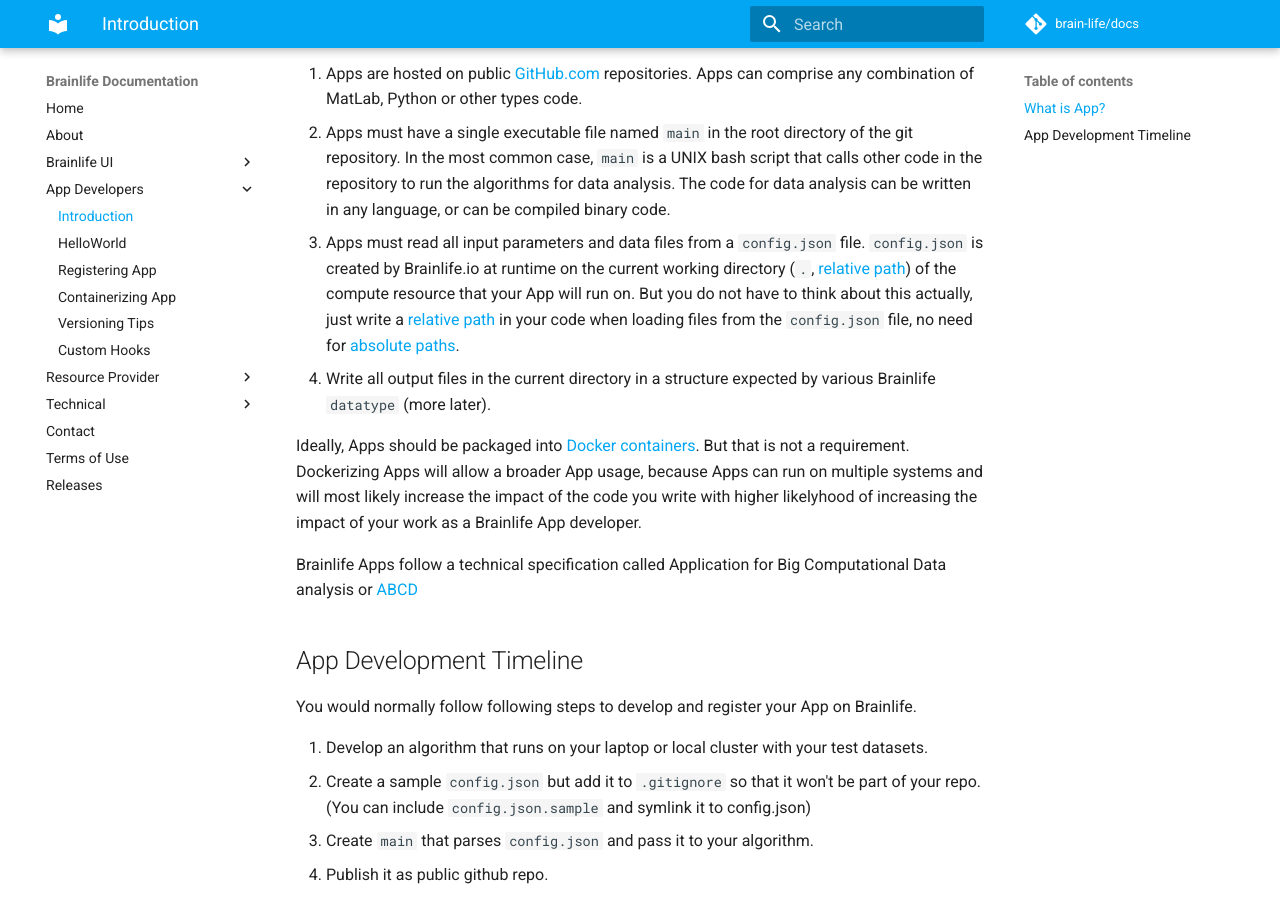
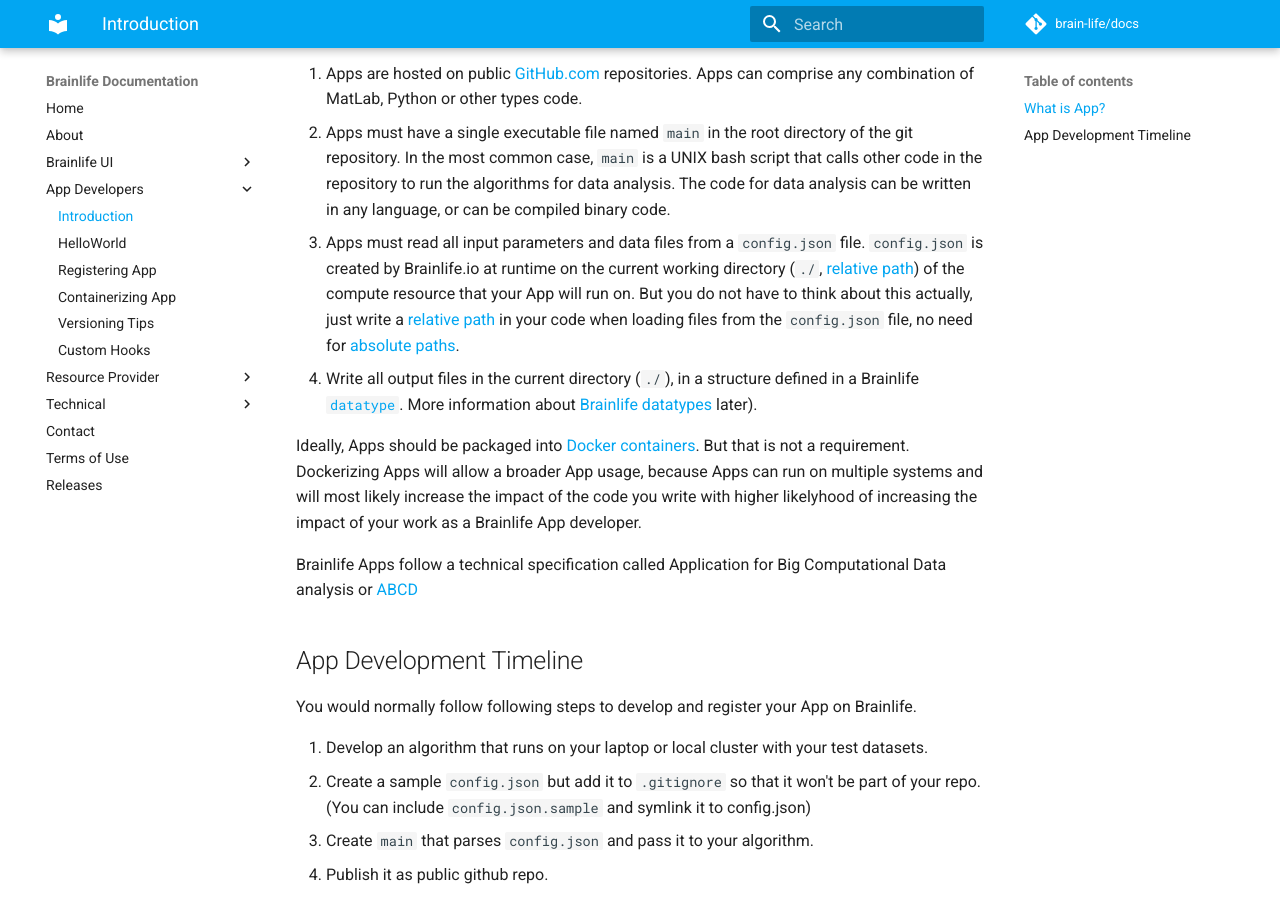
Before and after one commit to brainlife/docs, an MkDocs documentation site: the page built from docs/apps/introduction.md, in a window 1280 px wide and 900 px high, scrolled down 314 px. Built offline with MkDocs 1.6.1 and Material for MkDocs 9.7.7, drawn with Linux system fonts in a browser that asks for light colours; comment, search, counter and statistics services are not loaded; old or Windows-style settings are respelled for this version of MkDocs.

Commit message:
Update introduction.md

```diff
--- a/docs/apps/introduction.md
+++ b/docs/apps/introduction.md
@@ -6,8 +6,8 @@ Brainlife Apps are snippets of code comprising a (short) series of processing st
 
 1. Apps are hosted on public [GitHub.com](https://github.com/search?q=org%3Abrain-life+app-) repositories. Apps can comprise any combination of MatLab, Python or other types code.
 2. Apps must have a single executable file named `main` in the root directory of the git repository. In the most common case, `main` is a UNIX bash script that calls other code in the repository to run the algorithms for data analysis. The code for data analysis can be written in any language, or can be compiled binary code.
-3. Apps must read all input parameters and data files from a `config.json` file. `config.json` is created by Brainlife.io at runtime on the current working directory (`.`, [relative path](https://en.wikipedia.org/wiki/Path_(computing))) of the compute resource that your App will run on. But you do not have to think about this actually, just write a [relative path](https://en.wikipedia.org/wiki/Path_(computing)) in your code when loading files from the `config.json` file, no need for [absolute paths](https://en.wikipedia.org/wiki/Path_(computing)).
-4. Write all output files in the current directory in a structure expected by various Brainlife `datatype` (more later).
+3. Apps must read all input parameters and data files from a `config.json` file. `config.json` is created by Brainlife.io at runtime on the current working directory (`./`, [relative path](https://en.wikipedia.org/wiki/Path_(computing))) of the compute resource that your App will run on. But you do not have to think about this actually, just write a [relative path](https://en.wikipedia.org/wiki/Path_(computing)) in your code when loading files from the `config.json` file, no need for [absolute paths](https://en.wikipedia.org/wiki/Path_(computing)).
+4. Write all output files in the current directory (`./`), in a structure defined in a Brainlife [`datatype`](https://github.com/brain-life/datatypes). More information about [Brainlife datatypes](https://github.com/brain-life/datatypes) later).
 
 Ideally, Apps should be packaged into [Docker containers](https://www.docker.com/what-container). But that is not a requirement. Dockerizing Apps will allow a broader App usage, because Apps can run on multiple systems and will most likely increase the impact of the code you write with higher likelyhood of increasing the impact of your work as a Brainlife App developer.
 
```
